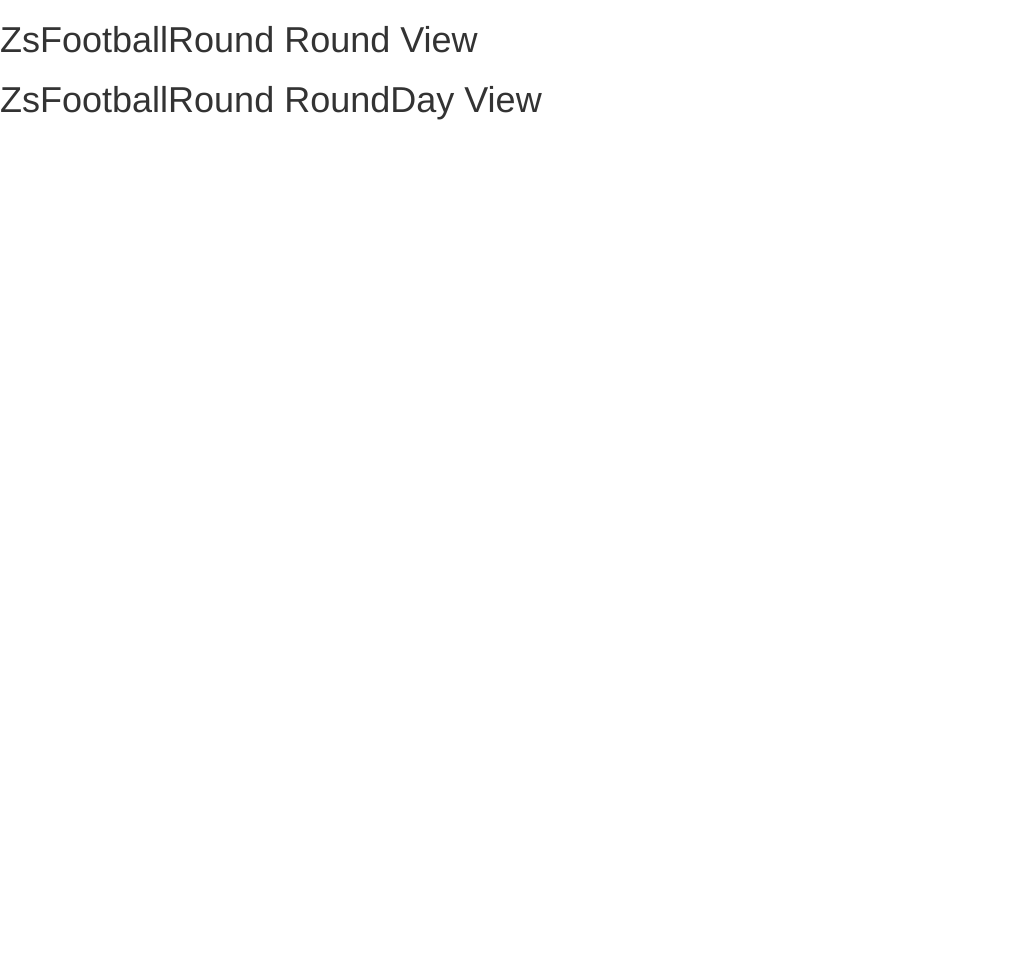
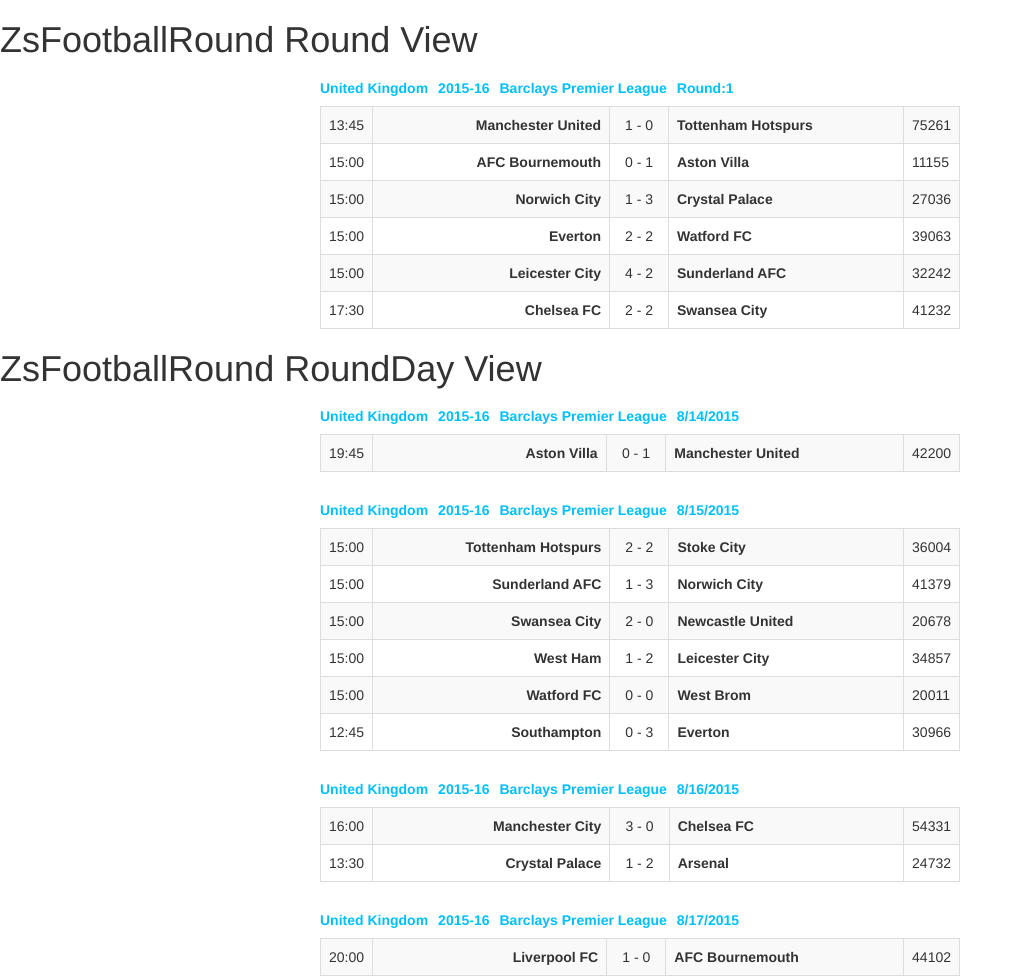
Before and after one commit to zsagia/zsfootball-round, a website: page demos/index.html in a window 1280 px wide. Shown: the whole page, without its empty margins (0-1022 px from the left). Before the commit the page ends 800 px from the top, so only its background shows below. Drawn offline with nearby package versions, Linux system fonts and the light colour scheme.

Commit message:
Adds country data to demos

```diff
--- a/demos/index.html
+++ b/demos/index.html
@@ -27,6 +27,7 @@
 				id: 301,
 				competitionId: {
 					id: 201,
+					country: 'United Kingdom',
 					sportId: 100,
 					seasonId: {id: 80001, title: '2015-16'},
 					title: 'Barclays Premier League'
@@ -122,6 +123,7 @@
 				id: 301,
 				competitionId: {
 					id: 201,
+					country: 'United Kingdom',
 					sportId: 100,
 					seasonId: {id: 80001, title: '2015-16'},
 					title: 'Barclays Premier League'
@@ -152,6 +154,7 @@
 				id: 301,
 				competitionId: {
 					id: 201,
+					country: 'United Kingdom',
 					sportId: 100,
 					seasonId: {id: 80001, title: '2015-16'},
 					title: 'Barclays Premier League'
@@ -248,6 +251,7 @@
 				id: 301,
 				competitionId: {
 					id: 201,
+					country: 'United Kingdom',
 					sportId: 100,
 					seasonId: {id: 80001, title: '2015-16'},
 					title: 'Barclays Premier League'
@@ -286,6 +290,7 @@
 				id: 301,
 				competitionId: {
 					id: 201,
+					country: 'United Kingdom',
 					sportId: 100,
 					seasonId: {id: 80001, title: '2015-16'},
 					title: 'Barclays Premier League'
```
